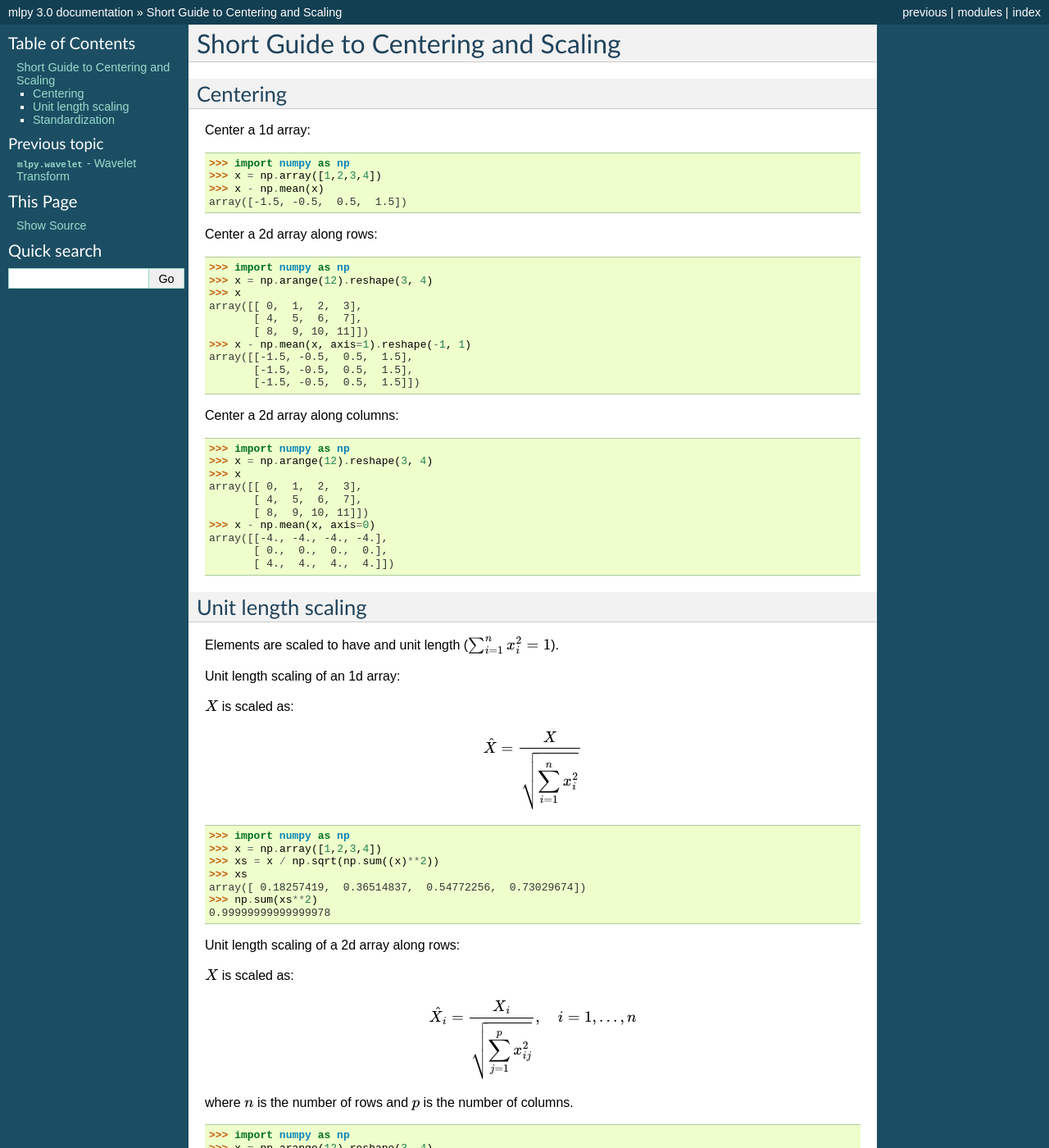
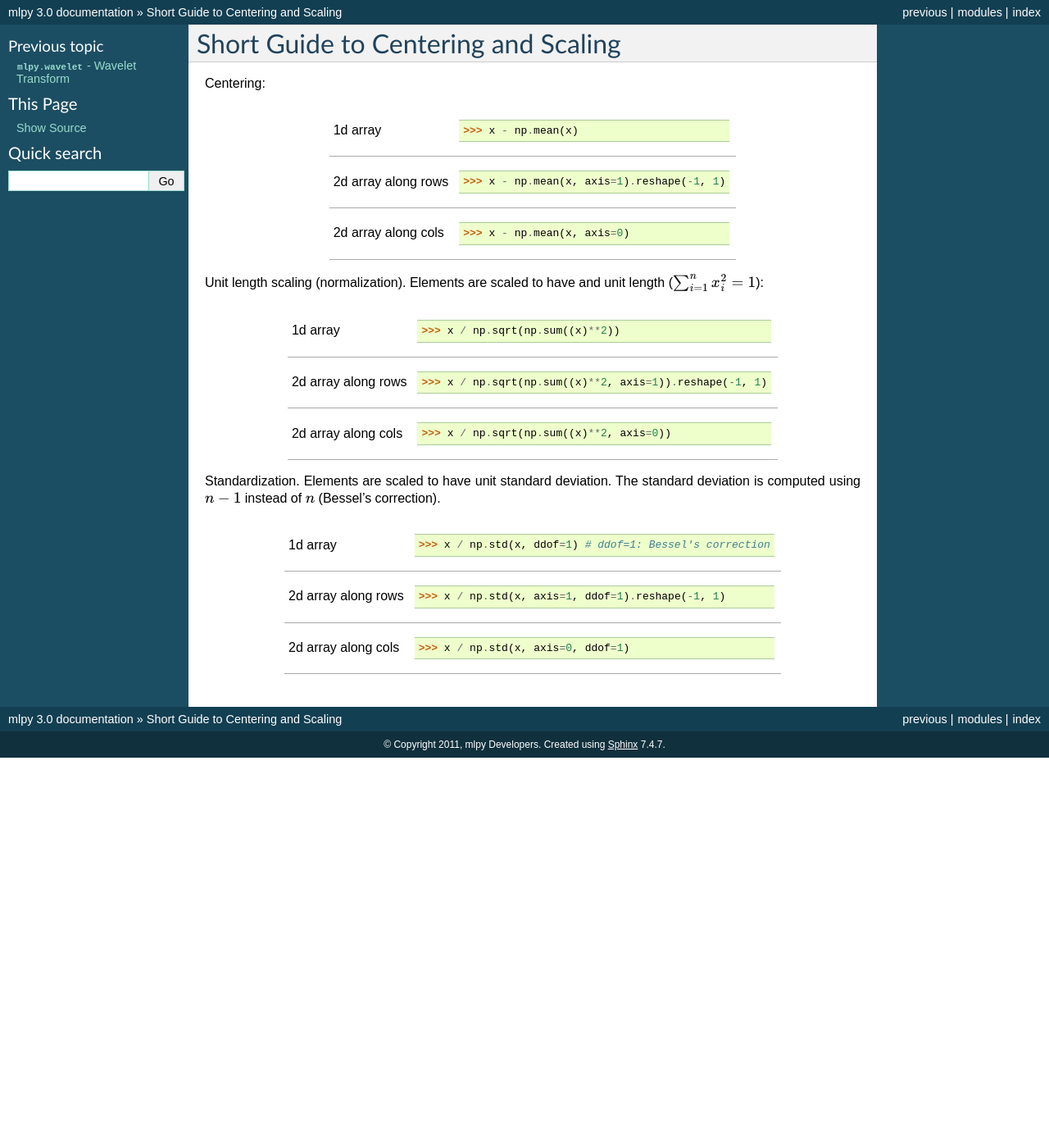
Before and after one commit to pombredanne/http-hg.code.sf.net-p-mlpy-code, a Sphinx documentation site: the page built from docs/source/scaling.txt, in a window 1280 px wide and 1400 px high. Shown: the whole window at 82% size. Built offline with Sphinx 7.4.7, drawn with Linux system fonts in a browser that asks for light colours; formulas are drawn with MathJax 3; pages that are not in the unit, such as notebooks, are missing from menus; some of the changed text lies outside the part shown.

Commit message:
LDAC fixed; docs

```diff
--- a/docs/source/index.txt
+++ b/docs/source/index.txt
@@ -36,11 +36,11 @@ included in mlpy.
    weighting
    dim_red
    crossval
+   metrics
+   stats
    canberra
    borda
    findpeaks
-   metrics
-   borda
    wavelet
    scaling
 
--- a/docs/source/install.txt
+++ b/docs/source/install.txt
@@ -6,6 +6,7 @@
 
 On GNU/Linux, you need the following requirements:
 
+   * Python 2.X
    * NumPy >= 1.3.0 (with header files)
    * SciPy >= 0.7.0
    * GSL >= 1.14 (with header files)
--- a/docs/source/scaling.txt
+++ b/docs/source/scaling.txt
@@ -3,161 +3,29 @@
 Short Guide to Centering and Scaling
 ====================================
 
-Centering
----------
+Centering:
 
-Center a 1d array:
+=================== =========================================
+1d array	    >>> x - np.mean(x)
+2d array along rows >>> x - np.mean(x, axis=1).reshape(-1, 1)
+2d array along cols >>> x - np.mean(x, axis=0)
+=================== =========================================
 
->>> import numpy as np
->>> x = np.array([1,2,3,4])
->>> x - np.mean(x)
-array([-1.5, -0.5,  0.5,  1.5])
+Unit length scaling (normalization). Elements are scaled to
+have and unit length (:math:`\sum_{i=1}^n {x_{i}^2} = 1`):
 
-Center a 2d array along rows:
+=================== ======================================================
+1d array	    >>> x / np.sqrt(np.sum((x)**2))
+2d array along rows >>> x / np.sqrt(np.sum((x)**2, axis=1)).reshape(-1, 1)
+2d array along cols >>> x / np.sqrt(np.sum((x)**2, axis=0))
+=================== ======================================================
 
->>> import numpy as np
->>> x = np.arange(12).reshape(3, 4)
->>> x
-array([[ 0,  1,  2,  3],
-       [ 4,  5,  6,  7],
-       [ 8,  9, 10, 11]])
->>> x - np.mean(x, axis=1).reshape(-1, 1)
-array([[-1.5, -0.5,  0.5,  1.5],
-       [-1.5, -0.5,  0.5,  1.5],
-       [-1.5, -0.5,  0.5,  1.5]])
+Standardization. Elements are scaled to have unit standard deviation.
+The standard deviation is computed using :math:`n-1` instead of
+:math:`n` (Bessel's correction).
 
-Center a 2d array along columns:
-
->>> import numpy as np
->>> x = np.arange(12).reshape(3, 4)
->>> x
-array([[ 0,  1,  2,  3],
-       [ 4,  5,  6,  7],
-       [ 8,  9, 10, 11]])
->>> x - np.mean(x, axis=0)
-array([[-4., -4., -4., -4.],
-       [ 0.,  0.,  0.,  0.],
-       [ 4.,  4.,  4.,  4.]])
-
-Unit length scaling
--------------------
-Elements are scaled to have and unit length
-(:math:`\sum_{i=1}^n {x_{i}^2} = 1`).
-
-Unit length scaling of an 1d array:
-
-:math:`X` is scaled as:
-
-.. math:: \hat{X} = \frac{X}{\displaystyle\sqrt{\sum_{i=1}^n x_i^2}}
-
->>> import numpy as np
->>> x = np.array([1,2,3,4])
->>> xs = x / np.sqrt(np.sum((x)**2))
->>> xs
-array([ 0.18257419,  0.36514837,  0.54772256,  0.73029674])
->>> np.sum(xs**2)
-0.99999999999999978
-
-Unit length scaling of a 2d array along rows:
-
-:math:`X` is scaled as:
-
-.. math:: \hat{X_i} = \frac {X_i} {\displaystyle\sqrt {\sum_{j=1}^p x_{ij}^2} } , \quad i=1, \dots, n
-
-where :math:`n` is the number of rows and :math:`p` is the number of columns.
-
->>> import numpy as np
->>> x = np.arange(12).reshape(3, 4)
->>> x
-array([[ 0,  1,  2,  3],
-       [ 4,  5,  6,  7],
-       [ 8,  9, 10, 11]])
->>> xs = x / np.sqrt(np.sum((x)**2, axis=1)).reshape(-1, 1)
->>> xs
-array([[ 0.        ,  0.26726124,  0.53452248,  0.80178373],
-       [ 0.35634832,  0.4454354 ,  0.53452248,  0.62360956],
-       [ 0.4181667 ,  0.47043754,  0.52270837,  0.57497921]])
->>> np.sum(xs**2, axis=1)
-array([ 1.,  1.,  1.])
-
-Unit length scaling of a 2d array along columns:
-
-:math:`X` is scaled as:
-
-.. math:: \hat{X_j} = \frac {X_j} {\displaystyle\sqrt {\sum_{i=1}^n x_{ij}^2} } , \quad j=1, \dots, p
-
-where :math:`n` is the number of rows and :math:`p` is the number of columns.
-
->>> import numpy as np
->>> x = np.arange(12).reshape(3, 4)
->>> x
-array([[ 0,  1,  2,  3],
-       [ 4,  5,  6,  7],
-       [ 8,  9, 10, 11]])
->>> xs = x / np.sqrt(np.sum((x)**2, axis=0))
->>> xs
-array([[ 0.        ,  0.09667365,  0.16903085,  0.22423053],
-       [ 0.4472136 ,  0.48336824,  0.50709255,  0.52320456],
-       [ 0.89442719,  0.87006284,  0.84515425,  0.8221786 ]])
->>> np.sum(xs**2, axis=0)
-array([ 1.,  1.,  1., 1.])
-
-
-Standardization
----------------
-Elements are scaled to have unit standard deviation. The standard deviation
-is computed using :math:`n-1` instead of :math:`n` (Bessel's correction).
-
-Standardization of an 1d array:
-
-:math:`X` is scaled as:
-
-.. math:: \hat{X} = \frac{X}{\displaystyle\sqrt{\frac{\displaystyle\sum_{i=1}^n (x_i-\bar{x})^2}{n-1}}}
-
->>> import numpy as np
->>> x = np.array([1,2,3,4])
->>> xs = x / np.std(x, ddof=1) # ddof=1: Bessel's correction
->>> xs
-array([ 0.77459667,  1.54919334,  2.32379001,  3.09838668])
->>> np.std(xs, ddof=1)
-1.0
-
-Standardization of an 2d array along rows:
-
-:math:`X` is scaled as:
-
-.. math:: \hat{X_i} = \frac {X_i}{\displaystyle\sqrt{\frac{\displaystyle\sum_{j=1}^p (x_{ij}-\bar{x}_i)^2}{p-1}}}, \quad i=1, \dots, n
-
->>> import numpy as np
->>> x = np.arange(12).reshape(3, 4)
->>> x
-array([[ 0,  1,  2,  3],
-       [ 4,  5,  6,  7],
-       [ 8,  9, 10, 11]])
->>> xs = x / np.std(x, axis=1, ddof=1).reshape(-1, 1)
->>> xs
-array([[ 0.        ,  0.77459667,  1.54919334,  2.32379001],
-       [ 3.09838668,  3.87298335,  4.64758002,  5.42217668],
-       [ 6.19677335,  6.97137002,  7.74596669,  8.52056336]])
->>> np.std(xs, axis=1, ddof=1)
-array([ 1.,  1.,  1.])
-
-Standardization of an 2d array along columns:
-
-:math:`X` is scaled as:
-
-.. math:: \hat{X_j} = \frac {X_j}{\displaystyle\sqrt{\frac{\displaystyle\sum_{i=1}^n (x_{ij}-\bar{x}_j)^2}{n-1}}}, \quad j=1, \dots, p
-
->>> import numpy as np
->>> x = np.arange(12).reshape(3, 4)
->>> x
-array([[ 0,  1,  2,  3],
-       [ 4,  5,  6,  7],
-       [ 8,  9, 10, 11]])
->>> xs = x / np.std(x, axis=0, ddof=1)
->>> xs
-array([[ 0.  ,  0.25,  0.5 ,  0.75],
-       [ 1.  ,  1.25,  1.5 ,  1.75],
-       [ 2.  ,  2.25,  2.5 ,  2.75]])
->>> np.std(xs, axis=0, ddof=1)
-array([ 1.,  1.,  1., 1.])
+=================== =======================================================
+1d array	    >>> x / np.std(x, ddof=1) # ddof=1: Bessel's correction
+2d array along rows >>> x / np.std(x, axis=1, ddof=1).reshape(-1, 1)
+2d array along cols >>> x / np.std(x, axis=0, ddof=1)
+=================== =======================================================
```
Also changed, not shown: 2 other files.
